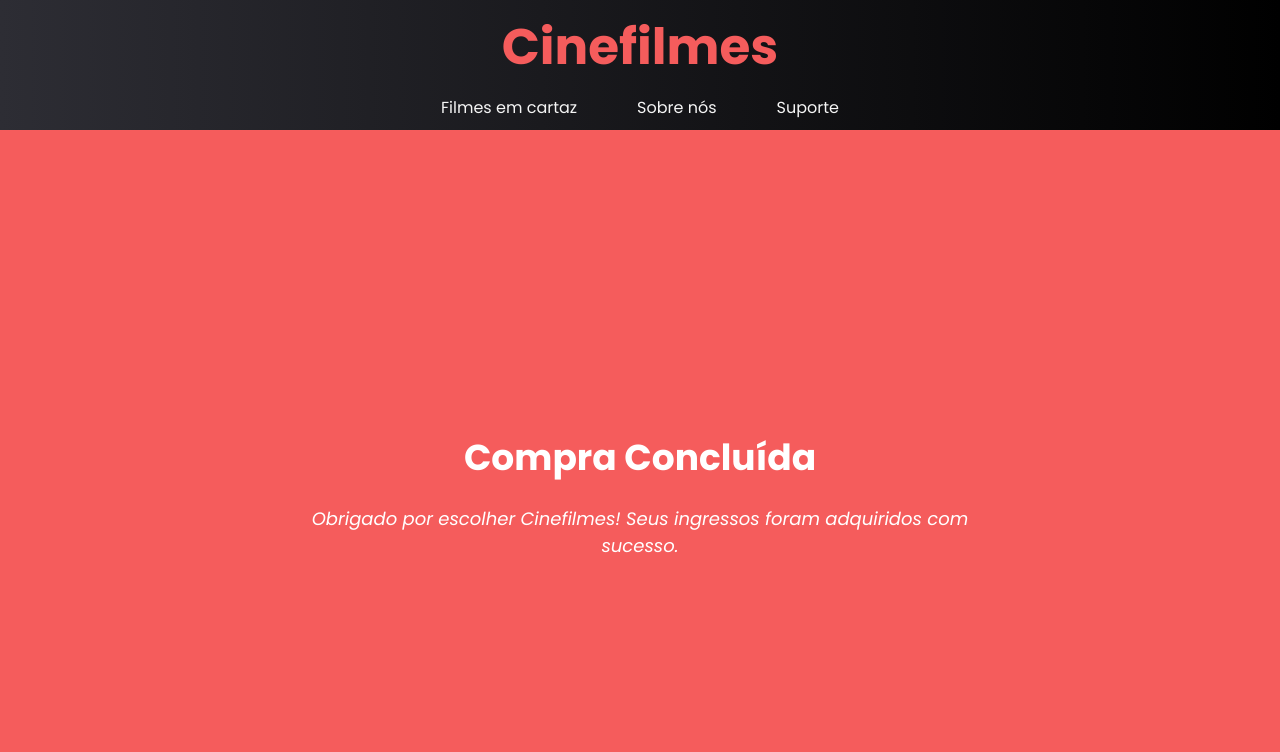
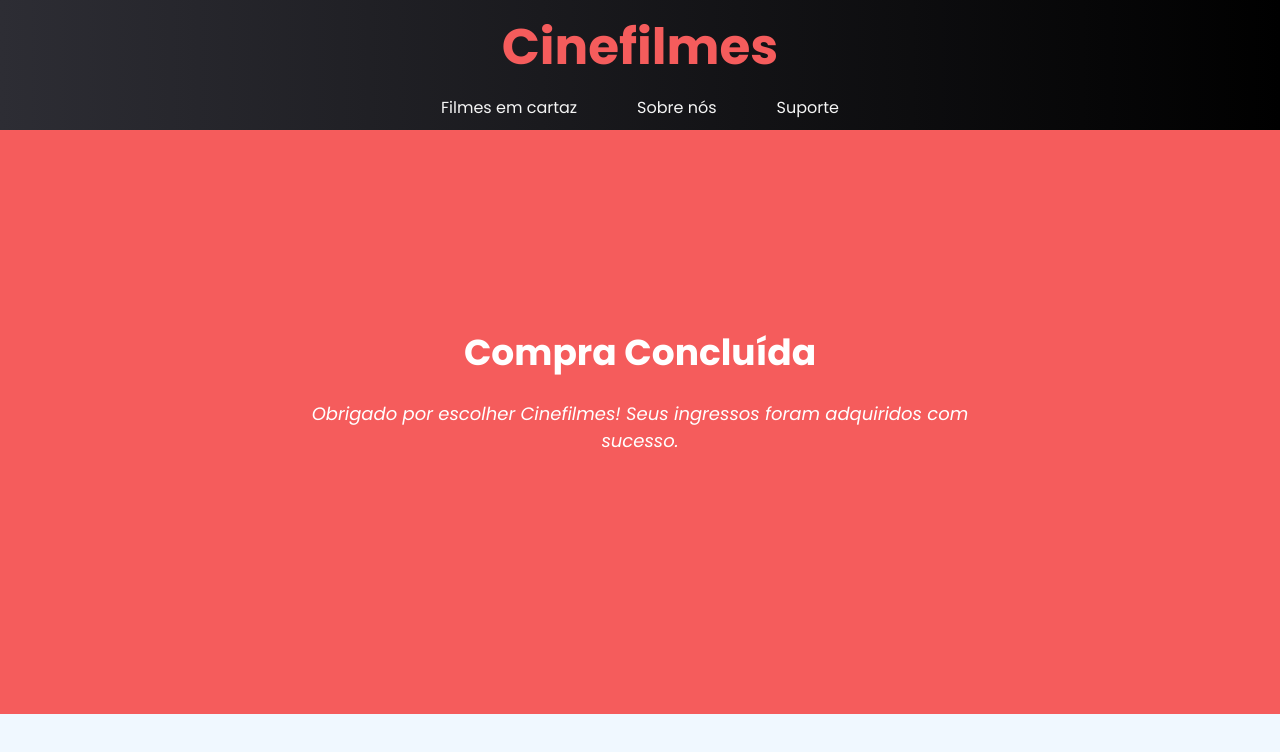
Before and after one commit to Pedro-ryan89/site-cinema, a plain HTML site: page site_cinema/hmtl/ingresso_comprado.html in a window 1280 px wide. Drawn offline with Linux system fonts and the light colour scheme.

Commit message:
Update comprado.css

```diff
--- a/site_cinema/css/comprado.css
+++ b/site_cinema/css/comprado.css
@@ -97,7 +97,10 @@ body{
 
 .conclusao-compra {
     text-align: center;
-    padding: 300px;
+    padding-top: 195px;
+    padding-bottom: 260px;
+    padding-left: 300px;
+    padding-right: 300px;
     background-color: rgb(245, 92, 92);
     color: #fff;
 }
```
